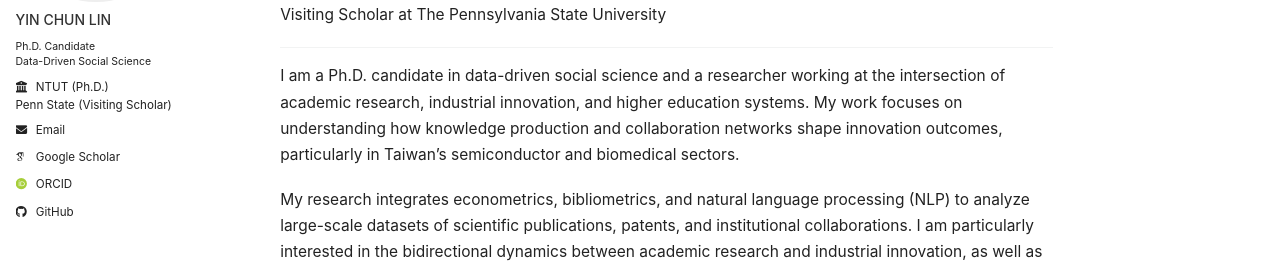
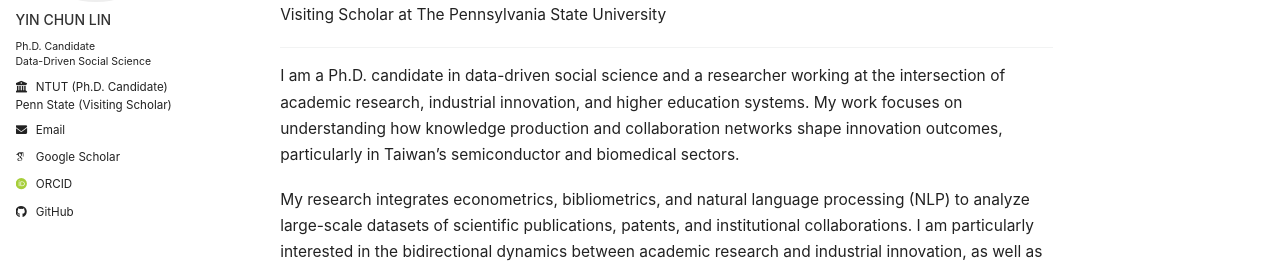
Before and after one commit to Christina0824/yinchun.github.io, a Jekyll site: the page built from _pages/about.md, in a window 1280 px wide. Shown: the part 251-520 px from the top of the page. Built offline with Jekyll 4.4.1, drawn with Linux system fonts in a browser that asks for light colours; some web fonts are replaced; a script bundle is joined from its source files by our own code; library files that are not in the unit come from our copies.

Commit message:
Update employer title to Ph.D. Candidate

```diff
--- a/_config.yml
+++ b/_config.yml
@@ -33,7 +33,7 @@ author:
   location: # "Taiwan / United States"
 
   employer: |
-    NTUT (Ph.D.)
+    NTUT (Ph.D. Candidate)
     Penn State (Visiting Scholar)
 
   uri: # URL
```
